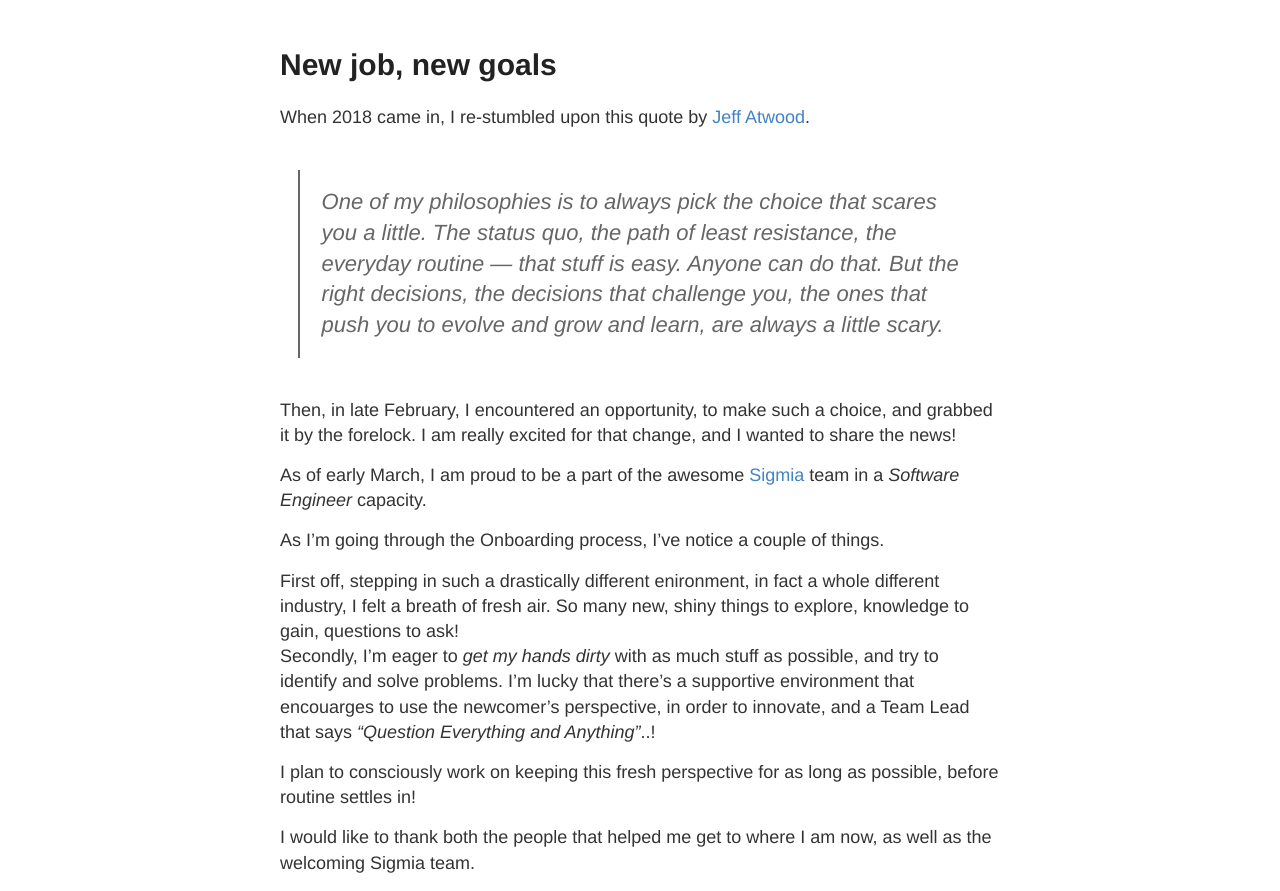
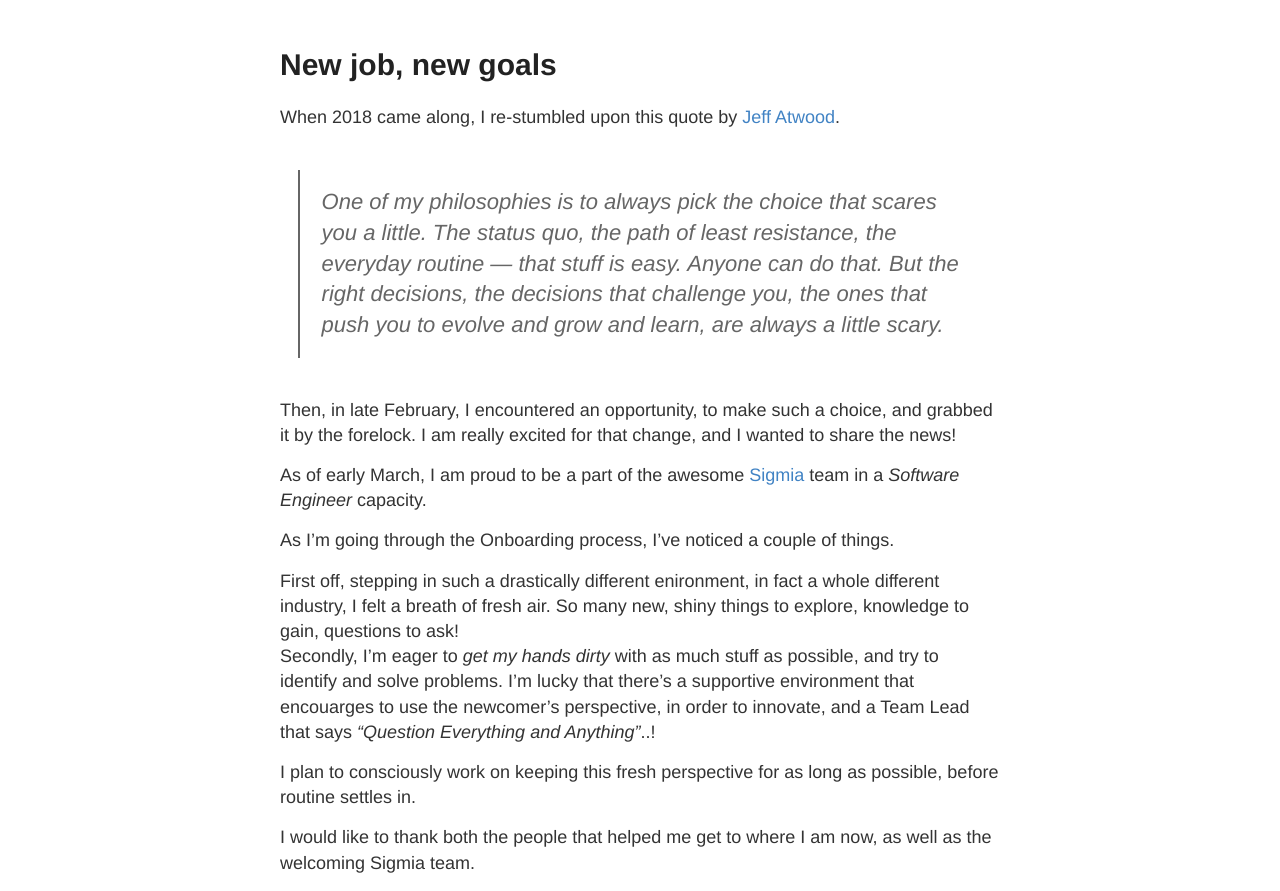
Before and after one commit to tpaschalis/tpaschalis.github.io, a Jekyll site: the page built from _posts/2018-04-06-new-job-new-goals.markdown, in a window 1280 px wide. Shown: the part 122-1013 px from the top of the page. Built offline with Jekyll 4.4.1, drawn with Linux system fonts in a browser that asks for light colours.

Commit message:
spelling errors.

```diff
--- a/_posts/2018-04-06-new-job-new-goals.markdown
+++ b/_posts/2018-04-06-new-job-new-goals.markdown
@@ -8,19 +8,19 @@ mathjax: false
 description: "I started a new job. I should post more frequently"
 ---
 
-When 2018 came in, I re-stumbled upon this quote by [Jeff Atwood](https://blog.codinghorror.com/10-years-of-coding-horror/).
+When 2018 came along, I re-stumbled upon this quote by [Jeff Atwood](https://blog.codinghorror.com/10-years-of-coding-horror/).
 > One of my philosophies is to always pick the choice that scares you a little. The status quo, the path of least resistance, the everyday routine — that stuff is easy. Anyone can do that. But the right decisions, the decisions that challenge you, the ones that push you to evolve and grow and learn, are always a little scary.
 
 Then, in late February, I encountered an opportunity, to make such a choice, and grabbed it by the forelock. I am really excited for that change, and I wanted to share the news!
 
 As of early March, I am proud to be a part of the awesome [Sigmia](http://www.sigmia.com) team in a *Software Engineer* capacity.
 
-As I'm going through the Onboarding process, I've notice a couple of things.
+As I'm going through the Onboarding process, I've noticed a couple of things.
 
 First off, stepping in such a drastically different enironment, in fact a whole different industry, I felt a breath of fresh air. So many new, shiny things to explore, knowledge to gain, questions to ask!
 Secondly, I'm eager to *get my hands dirty* with as much stuff as possible, and try to identify and solve problems. I'm lucky that there's a supportive environment that encouarges to use the newcomer's perspective, in order to innovate, and a Team Lead that says *"Question Everything and Anything"*..!
 
-I plan to consciously work on keeping this fresh perspective for as long as possible, before routine settles in!
+I plan to consciously work on keeping this fresh perspective for as long as possible, before routine settles in.
 
 I would like to thank both the people that helped me get to where I am now, as well as the welcoming Sigmia team.
 
```
